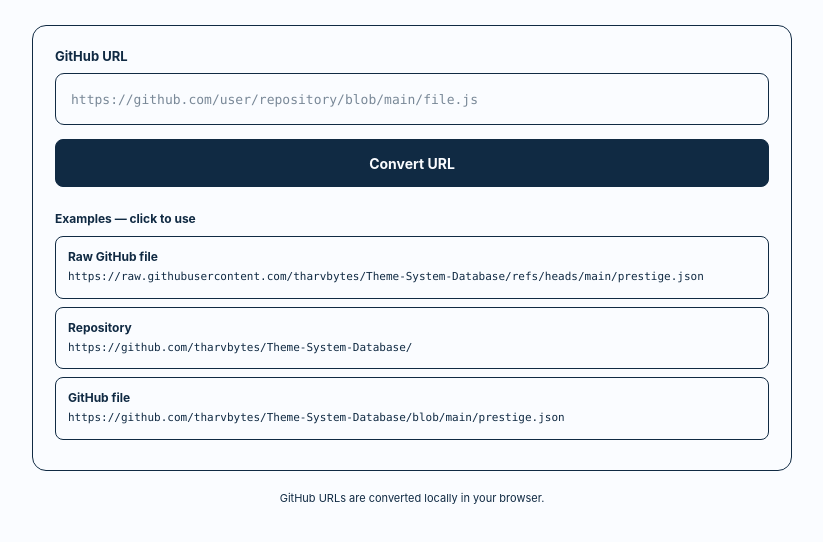
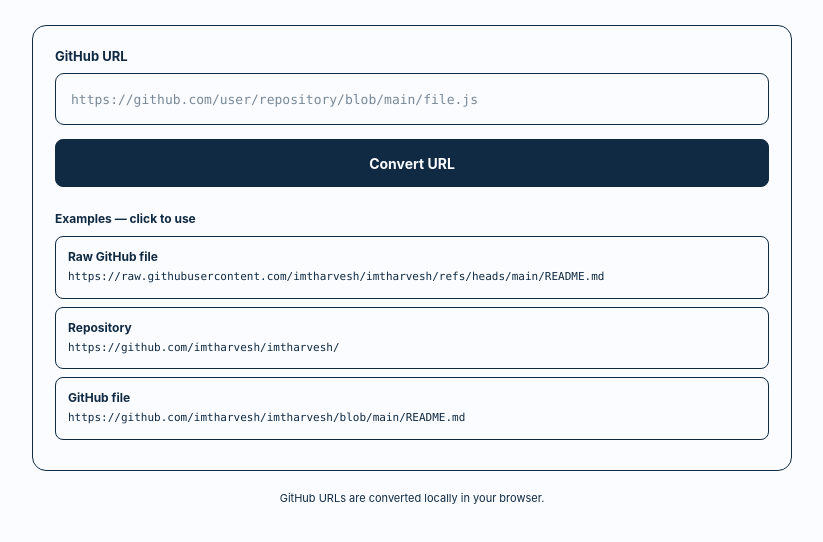
Before and after one commit to tharvbytes/url-converter, a plain HTML site: page index.html in a window 1280 px wide. Shown: the part 222-764 px from the top of the page, without its empty margins (228-1051 px from the left). Drawn offline with Linux system fonts and the light colour scheme.

Commit message:
Update index.html

```diff
--- a/index.html
+++ b/index.html
@@ -1115,7 +1115,7 @@
 
             <div
                 class="example"
-                data-url="https://raw.githubusercontent.com/tharvbytes/Theme-System-Database/refs/heads/main/prestige.json"
+                data-url="https://raw.githubusercontent.com/imtharvesh/imtharvesh/refs/heads/main/README.md"
             >
 
                 <span class="example-label">
@@ -1123,7 +1123,7 @@
                 </span>
 
                 <span class="example-url">
-                    https://raw.githubusercontent.com/tharvbytes/Theme-System-Database/refs/heads/main/prestige.json
+                    https://raw.githubusercontent.com/imtharvesh/imtharvesh/refs/heads/main/README.md
                 </span>
 
             </div>
@@ -1131,7 +1131,7 @@
 
             <div
                 class="example"
-                data-url="https://github.com/tharvbytes/Theme-System-Database/"
+                data-url="https://github.com/imtharvesh/imtharvesh/"
             >
 
                 <span class="example-label">
@@ -1139,7 +1139,7 @@
                 </span>
 
                 <span class="example-url">
-                    https://github.com/tharvbytes/Theme-System-Database/
+                    https://github.com/imtharvesh/imtharvesh/
                 </span>
 
             </div>
@@ -1147,7 +1147,7 @@
 
             <div
                 class="example"
-                data-url="https://github.com/tharvbytes/Theme-System-Database/blob/main/prestige.json"
+                data-url="https://github.com/imtharvesh/imtharvesh/blob/main/README.md"
             >
 
                 <span class="example-label">
@@ -1155,7 +1155,7 @@
                 </span>
 
                 <span class="example-url">
-                    https://github.com/tharvbytes/Theme-System-Database/blob/main/prestige.json
+                    https://github.com/imtharvesh/imtharvesh/blob/main/README.md
                 </span>
 
             </div>
```
